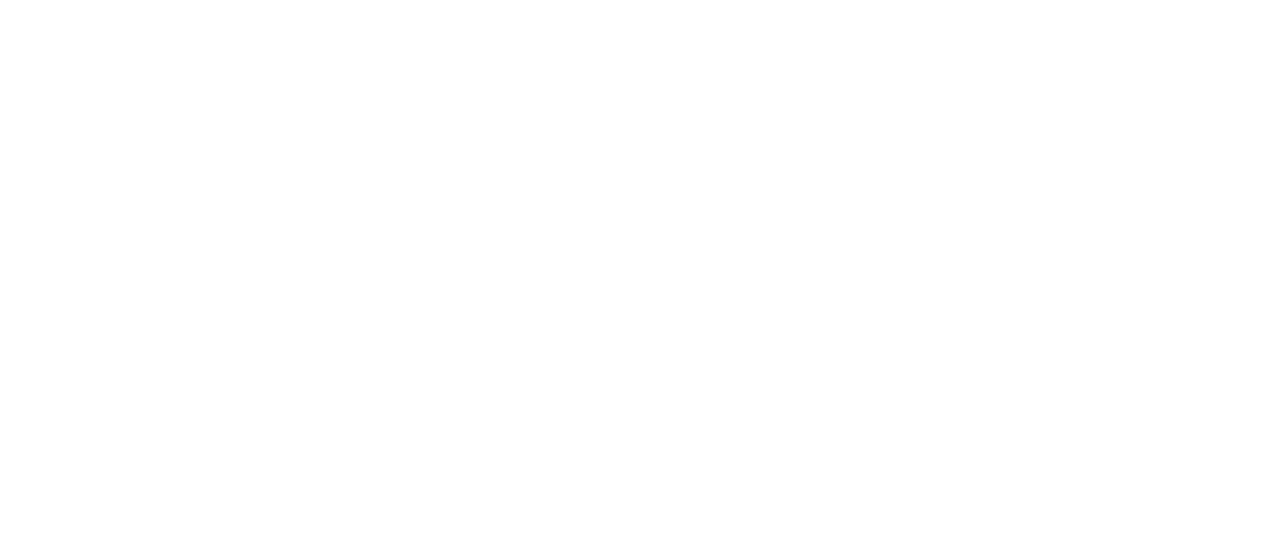
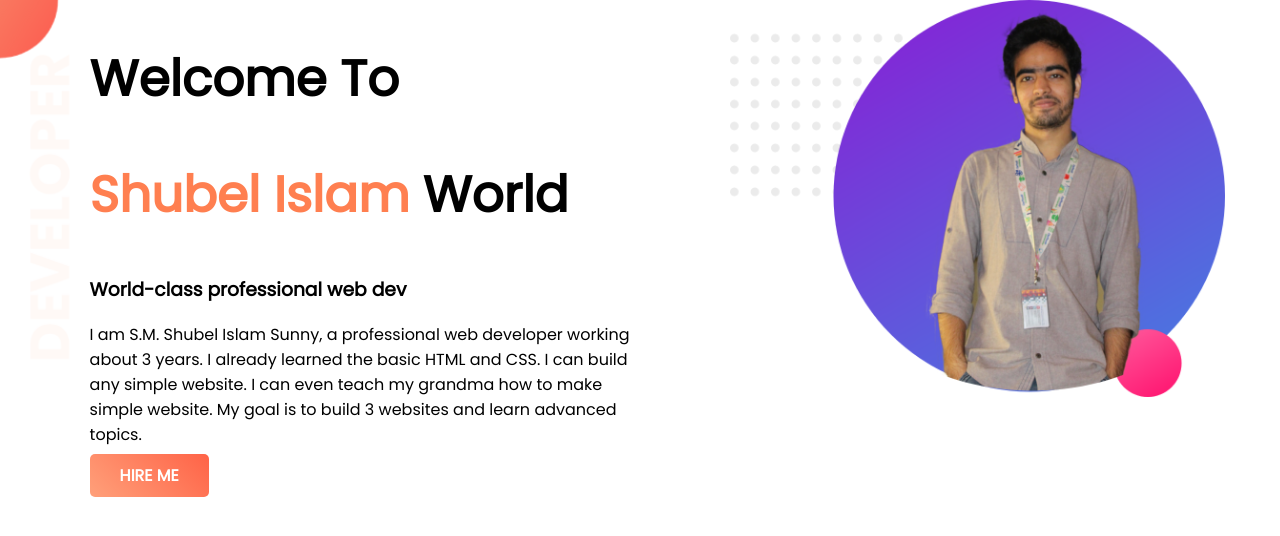
Before and after one commit to Shubel/developer-portfolio, a plain HTML site: page index.html in a window 1280 px wide. Drawn offline with Linux system fonts and the light colour scheme.

Commit message:
top bannaer done

```diff
--- a/index.html
+++ b/index.html
@@ -5,8 +5,37 @@
     <meta http-equiv="X-UA-Compatible" content="IE=edge" />
     <meta name="viewport" content="width=device-width, initial-scale=1.0" />
     <title>Shubel Portfolio</title>
+    <link rel="preconnect" href="https://fonts.googleapis.com" />
+    <link rel="preconnect" href="https://fonts.gstatic.com" crossorigin />
+    <link
+      href="https://fonts.googleapis.com/css2?family=Poppins&display=swap"
+      rel="stylesheet"
+    />
     <link rel="stylesheet" href="style.css" />
-    <link rel="shortcut icon" href="favicon.ico" type="image/x-icon" />
+    <link rel="shortcut icon" href="images/favicon.JPG" type="image/x-icon" />
   </head>
-  <body></body>
+  <body>
+    <section class="top_banner">
+      <div class="half-width">
+        <h1>Welcome To</h1>
+        <h1><span class="orange-color">Shubel Islam</span> World</h1>
+        <h3>World-class professional web dev</h3>
+        <p>
+          I am S.M. Shubel Islam Sunny, a professional web developer working
+          about 3 years. I already learned the basic HTML and CSS. I can build
+          any simple website. I can even teach my grandma how to make simple
+          website. My goal is to build 3 websites and learn advanced topics.
+        </p>
+        <a
+          class="button_link"
+          target="_blank"
+          href="https://www.linkedin.com/in/shubel-islam-sunny-673260161/"
+          >HIRE ME</a
+        >
+      </div>
+      <div class="half-width">
+        <img src="images/profile1.png" alt="" />
+      </div>
+    </section>
+  </body>
 </html>
--- a/style.css
+++ b/style.css
@@ -0,0 +1,32 @@
+body {
+  font-family: "Poppins", sans-serif;
+  margin: 0;
+}
+h1 {
+  font-size: 50px;
+}
+.orange-color {
+  color: coral;
+}
+section {
+  display: flex;
+}
+.half-width {
+  width: 50%;
+  padding-left: 7%;
+}
+.half-width img {
+  width: 90%;
+}
+.button_link {
+  text-decoration: none;
+  background-image: linear-gradient(45deg, lightsalmon, tomato);
+  padding: 10px 30px;
+  border-radius: 5px;
+  color: white;
+  font-weight: 700;
+}
+.top_banner {
+  background-image: url(images/top-banner.png);
+  background-repeat: no-repeat;
+}
```
Also changed, not shown: images/dream-bg.png (added), images/exp-bg.png (added), images/jhankar.png (added), images/jhankar2.png (added), images/my-bg.png (added), images/my-bg2.png (added), images/profile1.png (added), images/profile2.png (added), images/top-banner.png (added), 1 other file.
